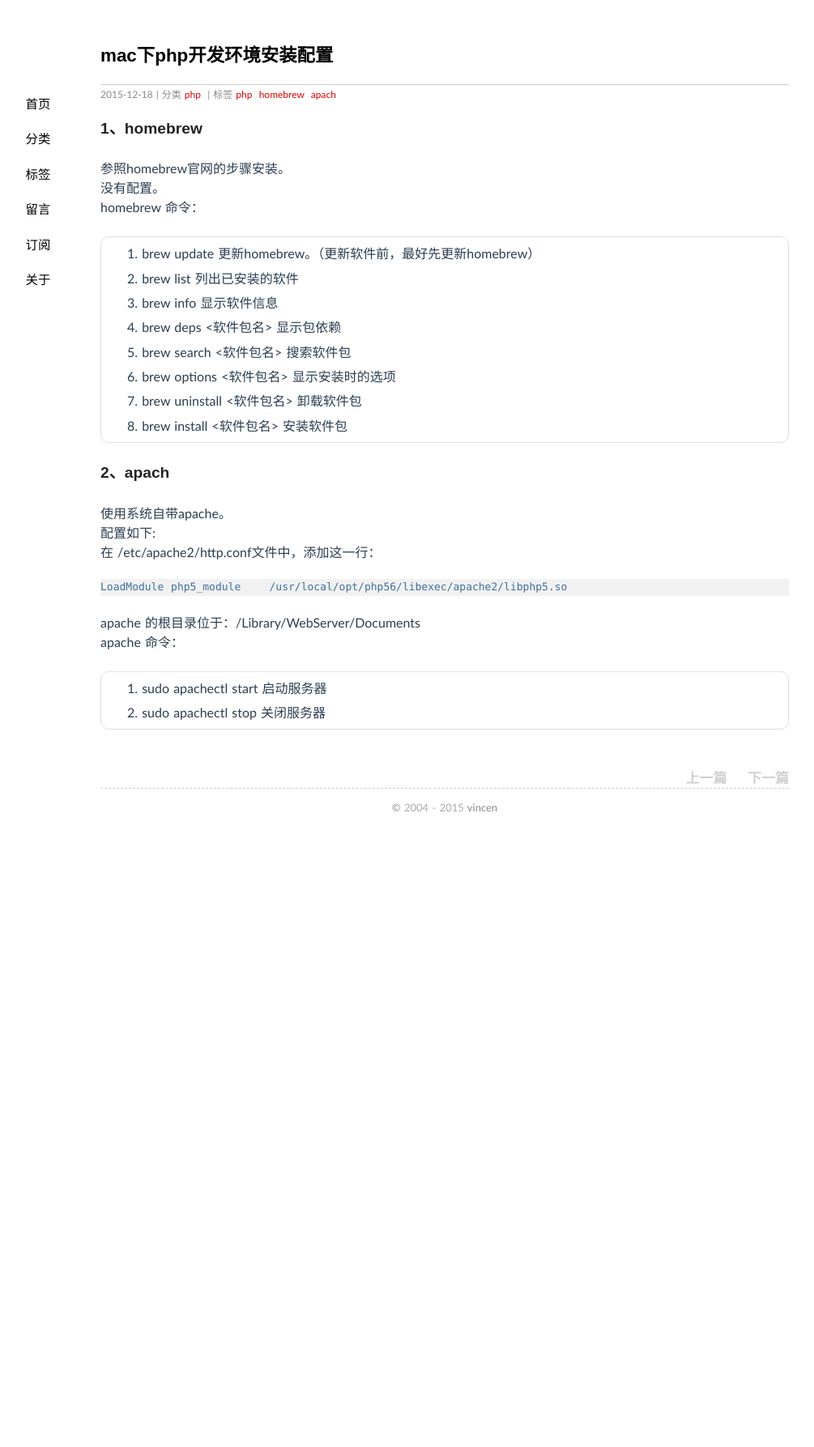
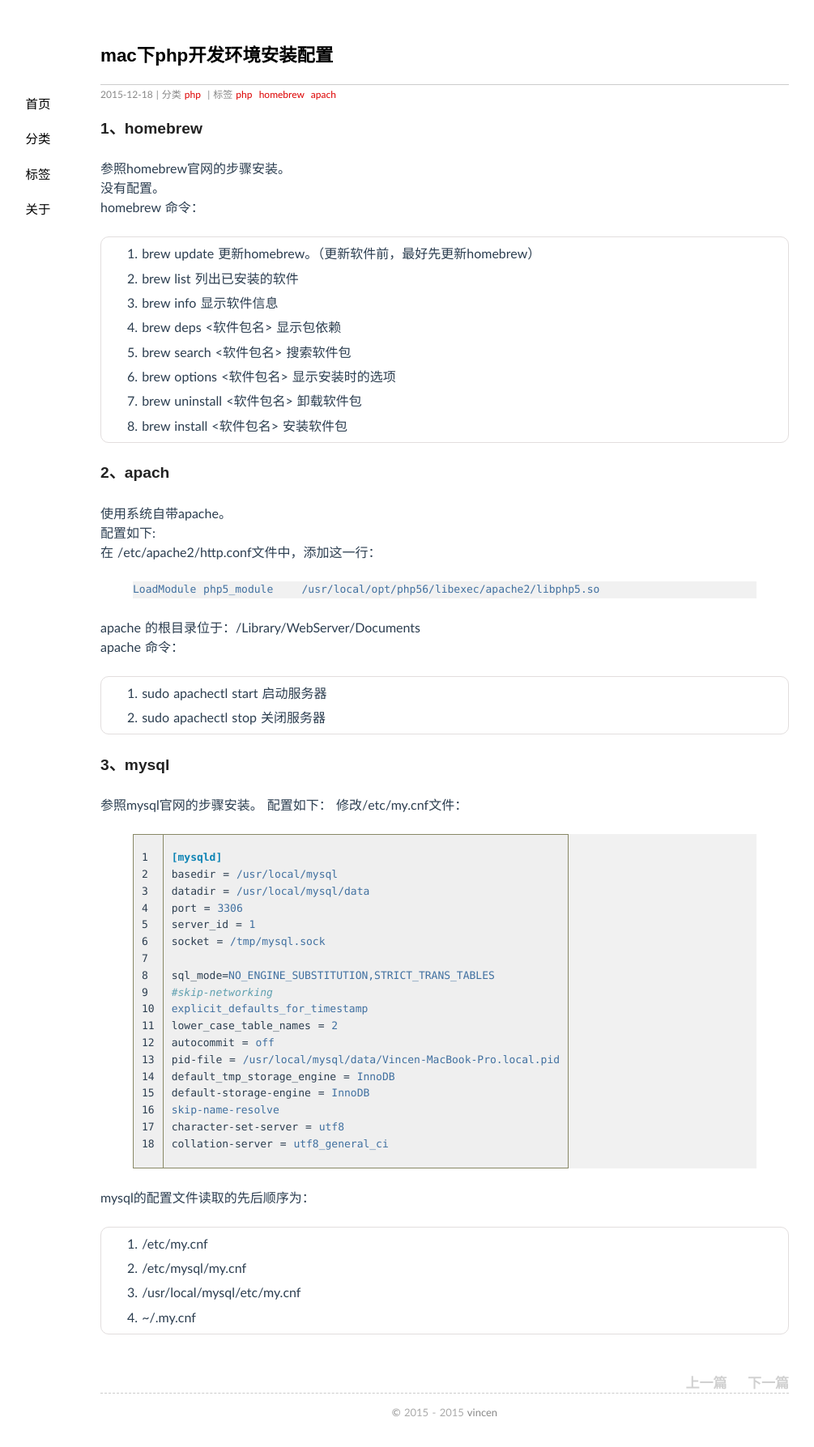
Before and after one commit to vincen/vincen.github.io, a Jekyll site: the page built from _posts/2015-12-18-mac下php开发环境安装配置.md, in a window 1280 px wide. Shown: the whole page at 81% size, without its empty margins (91-1096 px from the left). Built offline with Jekyll 4.4.1, drawn with Linux system fonts in a browser that asks for light colours; Markdown is read by kramdown in place of the engine named in the settings; comment, search, counter and statistics services are not loaded; before the commit the page ends 1040 px from its top, so only the background shows below that.

Commit message:
删掉留言和订阅两个链接

````diff
--- a/_config.yml
+++ b/_config.yml
@@ -7,9 +7,8 @@ name: 南柯一梦
 description: You know my loneliness is only kept for you, my sweet songs are only sung for you.
 author: vincen
 email: vincen.gao@gmail.com
-#duoshuo: niushuai
-#weibo: 1891858481
-#hub: niushuai
+duoshuo: vincen_gao
+hub: vincen
 safe: true
 paginate: 100
 about: "形相清癯，丰姿隽爽，萧疏轩举，湛然若神..."
--- a/_layouts/default.html
+++ b/_layouts/default.html
@@ -5,7 +5,7 @@
     <meta name="author" content="{{ site.author }}" />
     <title>{% if page.path == 'index.html' %}{{ site.name }}{% else %}{% unless page.id %}{{ site.name }} - {% endunless %}{{ page.title }}{% endif %}</title>
     <link rel="shortcut icon" href="/favicon.ico" />
-    <link href="/feed/" rel="alternate" title="{{ site.author }}" type="application/atom+xml" />
+    <!-- <link href="/feed/" rel="alternate" title="{{ site.author }}" type="application/atom+xml" /> -->
     <link rel="stylesheet" href="/media/css/style.css" />
     <link rel="stylesheet" href="/media/css/highlight.css" media="all"/>
     <script type="text/javascript" src="/media/js/jquery-1.7.1.min.js"></script>
@@ -21,9 +21,7 @@
           <span><a title="文章分类" class="" href="/categories/">分类</a></span>
           <span><a title="标签索引" class="" href="/tags/">标签</a></span>
           <!--<span><a title="友情链接" class="" href="/links/">链接</a></span>-->
-          <span><a title="留言交流" class="" href="/guestbook/">留言</a></span>
-          <span><a title="订阅本站" class="" href="/feed.xml">订阅</a></span>
-          <span><a title="关于站长" class="" href="/about/">关于</a></span>
+          <span><a title="关于作者" class="" href="/about/">关于</a></span>
         </nav>
         <article class="content">
           {{ content }}
@@ -32,7 +30,7 @@
 
       <footer>
         <p><small>
-            <a rel="license" href="http://creativecommons.org/licenses/by-sa/3.0/cn/" target="_blank" title="许可协议">©</a> 2004 - {{site.time | date:"%Y"}} <a href="/about/">{{ site.author }}</a>
+            <a rel="license" href="http://www.apache.org/licenses/LICENSE-2.0.txt" target="_blank" title="许可协议">©</a> 2015 - {{site.time | date:"%Y"}} <a href="/about/">{{ site.author }}</a>
         </small></p>
       </footer>
 
--- a/_posts/2015-12-18-mac下php开发环境安装配置.md
+++ b/_posts/2015-12-18-mac下php开发环境安装配置.md
@@ -22,12 +22,41 @@ homebrew 命令：
 使用系统自带apache。
 配置如下:
 在 /etc/apache2/http.conf文件中，添加这一行：
-```ini
+{% highlight ini %}
 LoadModule php5_module    /usr/local/opt/php56/libexec/apache2/libphp5.so
-```
-
+{% endhighlight %}
 apache 的根目录位于：/Library/WebServer/Documents
 apache 命令：
 
 1. sudo apachectl start 启动服务器
 2. sudo apachectl stop 关闭服务器
+
+### 3、mysql
+参照mysql官网的步骤安装。
+配置如下：
+修改/etc/my.cnf文件：
+{% highlight ini linenos %}
+[mysqld]
+basedir = /usr/local/mysql
+datadir = /usr/local/mysql/data
+port = 3306
+server_id = 1
+socket = /tmp/mysql.sock
+
+sql_mode=NO_ENGINE_SUBSTITUTION,STRICT_TRANS_TABLES
+#skip-networking
+explicit_defaults_for_timestamp
+lower_case_table_names = 2
+autocommit = off
+pid-file = /usr/local/mysql/data/Vincen-MacBook-Pro.local.pid
+default_tmp_storage_engine = InnoDB
+default-storage-engine = InnoDB
+skip-name-resolve
+character-set-server = utf8
+collation-server = utf8_general_ci
+{% endhighlight %}
+mysql的配置文件读取的先后顺序为：
+1. /etc/my.cnf
+2. /etc/mysql/my.cnf
+3. /usr/local/mysql/etc/my.cnf
+4. ~/.my.cnf
````
Also changed, not shown: about/index.md (+1 -7 lines), guestbook/index.md (deleted, +0 -11 lines), guestbook/guest.jpg (deleted).
